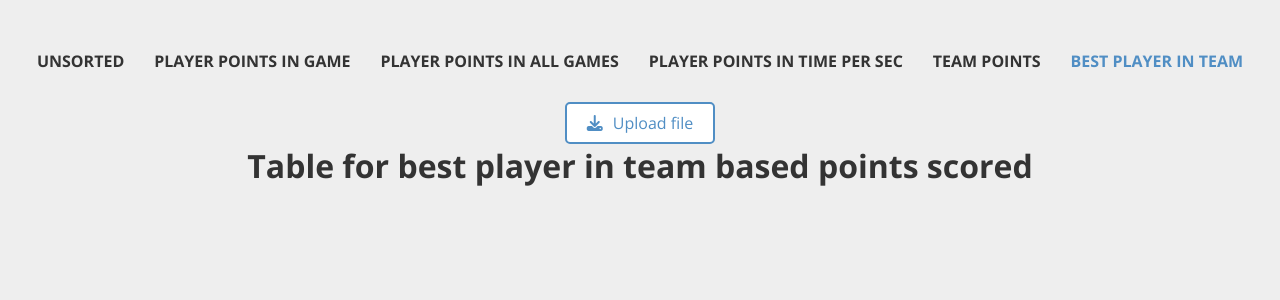
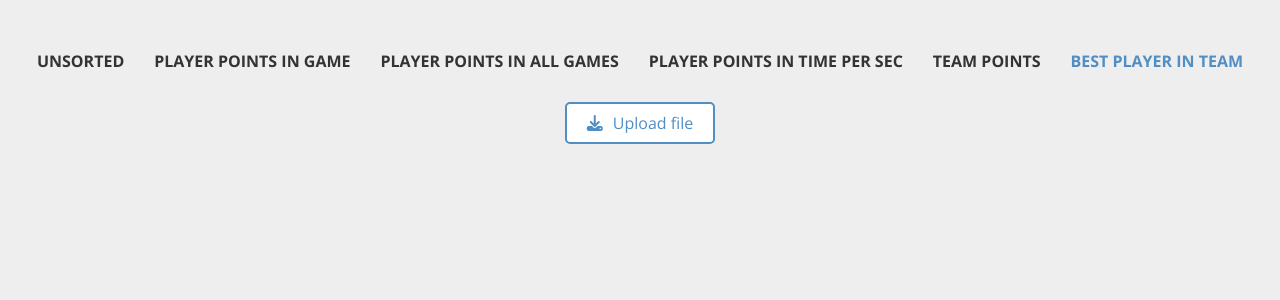
Before and after one commit to RamadanEmin/Sirma_Academy_September-2023, a React (Create React App) app in the folder React_basketball_statistics/: page /table/best-player-in-the-team in a window 1280 px wide. Shown: the top 300 px of the page. Built offline with nearby package versions, Linux system fonts and the light colour scheme.

Commit message:
Update 'Best player in the team based points scored table' component

```diff
--- a/React_basketball_statistics/src/components/templates/BestPlayerInTheTeamBasedPointsScoredTable.jsx
+++ b/React_basketball_statistics/src/components/templates/BestPlayerInTheTeamBasedPointsScoredTable.jsx
@@ -1,9 +1,22 @@
+import { useContext } from 'react';
+import { dataContext } from '../../contexts/dataContext';
+import Table from '../organisms/Table/Table';
+import { bestPlayerSorting } from '../../utils/sorting';
+
 function BestPlayerInTheTeamBasedPointsScoredTable() {
+    const { data } = useContext(dataContext);
+    const sortedData = bestPlayerSorting(data);
 
 return (
-    <div>
-        <h1>Table for best player in team based points scored</h1>
-    </div>
+    <>
+        {sortedData ? (
+            <Table
+                columns={['Team', 'Player name', 'Points scored']}
+                data={sortedData}
+                sorted
+            />
+        ) : null}
+    </>
 );
 }
 
```
